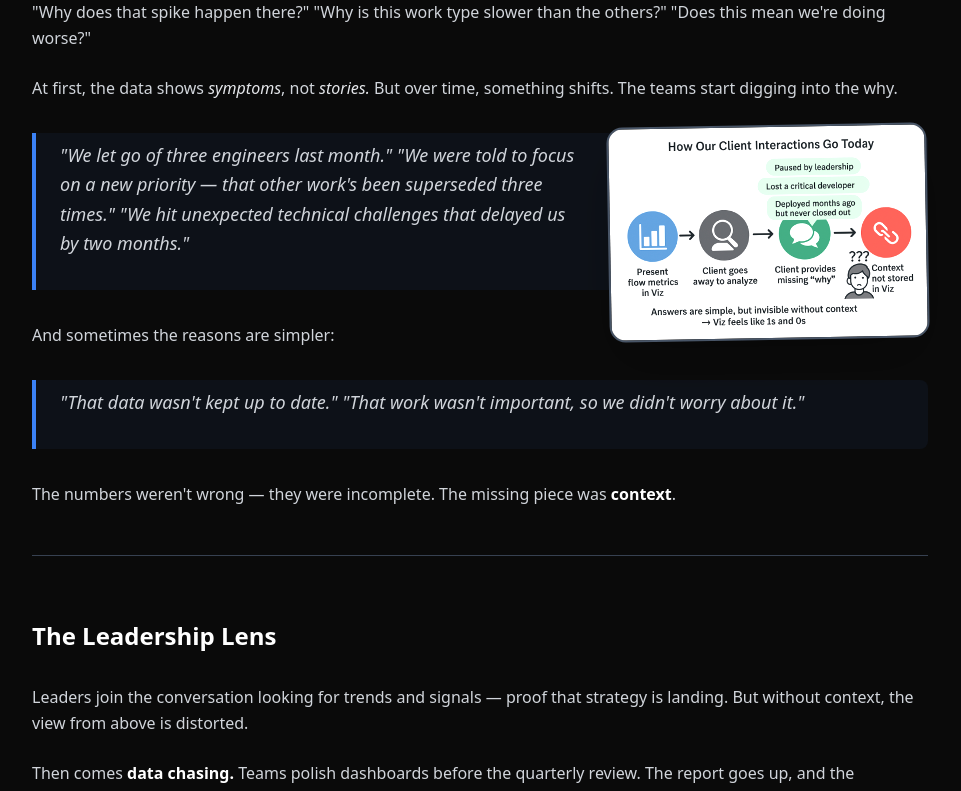
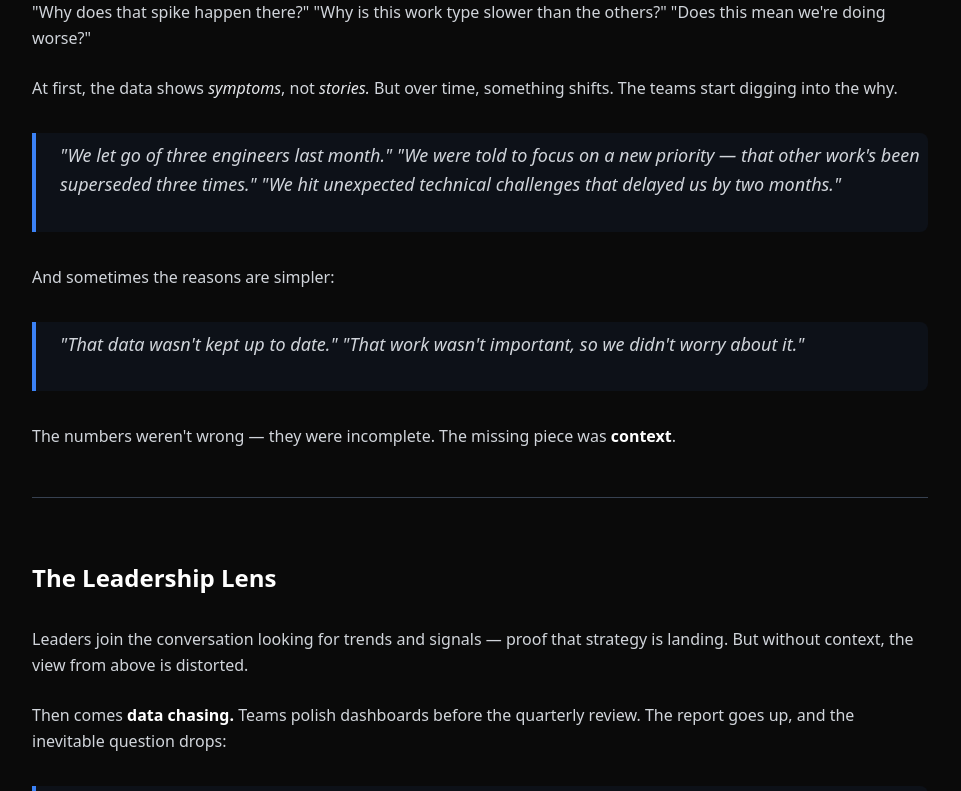
Before and after one commit to chrisgallivan123/mysite, a Next.js app: page /ideas/context-is-the-gold in a window 1280 px wide. Shown: the part 1300-2091 px from the top of the page, without its empty margins (160-1121 px from the left). Built offline with nearby package versions, Linux system fonts and the light colour scheme.

Commit message:
Remove tilt effect and fix image positioning, temporarily remove problematic image

```diff
--- a/app/globals.css
+++ b/app/globals.css
@@ -12,8 +12,9 @@ body { @apply bg-neutral-950 text-neutral-100 antialiased; }
   @apply float-right ml-8 mb-6 w-80 h-auto rounded-2xl shadow-2xl border-2 border-gray-600;
   transition: transform 0.3s ease;
   shape-outside: polygon(0 0, 100% 0, 100% 85%, 85% 100%, 0 100%);
+  vertical-align: top;
 }
 
 .magazine-image:hover {
-  transform: rotate(0deg) scale(1.02);
+  transform: scale(1.02);
 }
--- a/app/ideas/[slug]/page.tsx
+++ b/app/ideas/[slug]/page.tsx
@@ -138,7 +138,7 @@ export default async function DocPage({ params }: { params: Promise<{ slug: stri
                     : "w-[60%] h-auto mx-auto my-8 rounded-lg shadow-lg"
                   }
                   style={{
-                    transform: isTeamImage ? 'rotate(-1deg)' : 'translateX(-10%)',
+                    transform: isTeamImage ? 'none' : 'translateX(-10%)',
                     filter: 'contrast(1.1) brightness(1.05) saturate(1.1)',
                     imageRendering: 'crisp-edges'
                   }}
--- a/content/posts/context-is-the-gold.mdx
+++ b/content/posts/context-is-the-gold.mdx
@@ -32,8 +32,6 @@ Then the questions start.
 
 At first, the data shows *symptoms*, not *stories.*
 But over time, something shifts. The teams start digging into the why.
-
-![Team Journey](/team.png)
 
 > "We let go of three engineers last month."
 > "We were told to focus on a new priority — that other work's been superseded three times."
```
